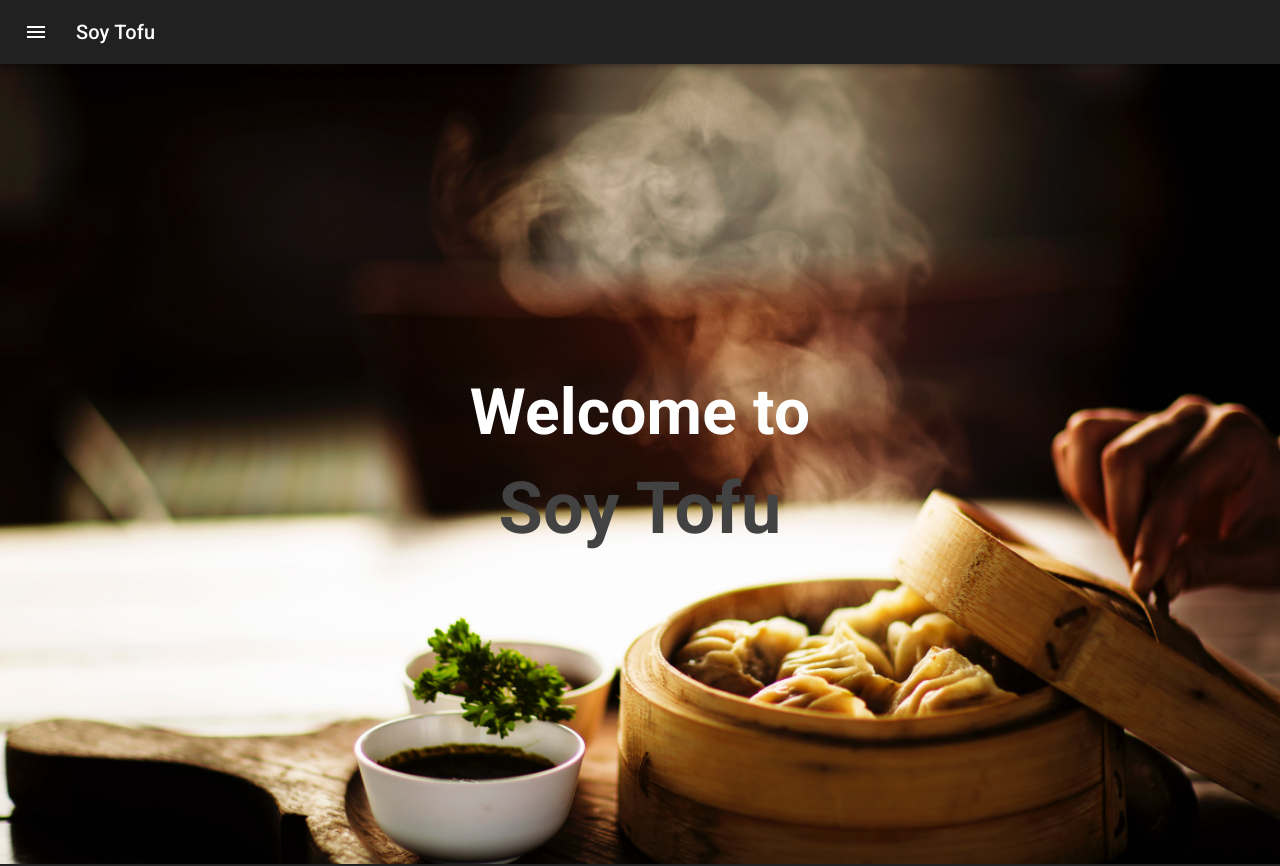
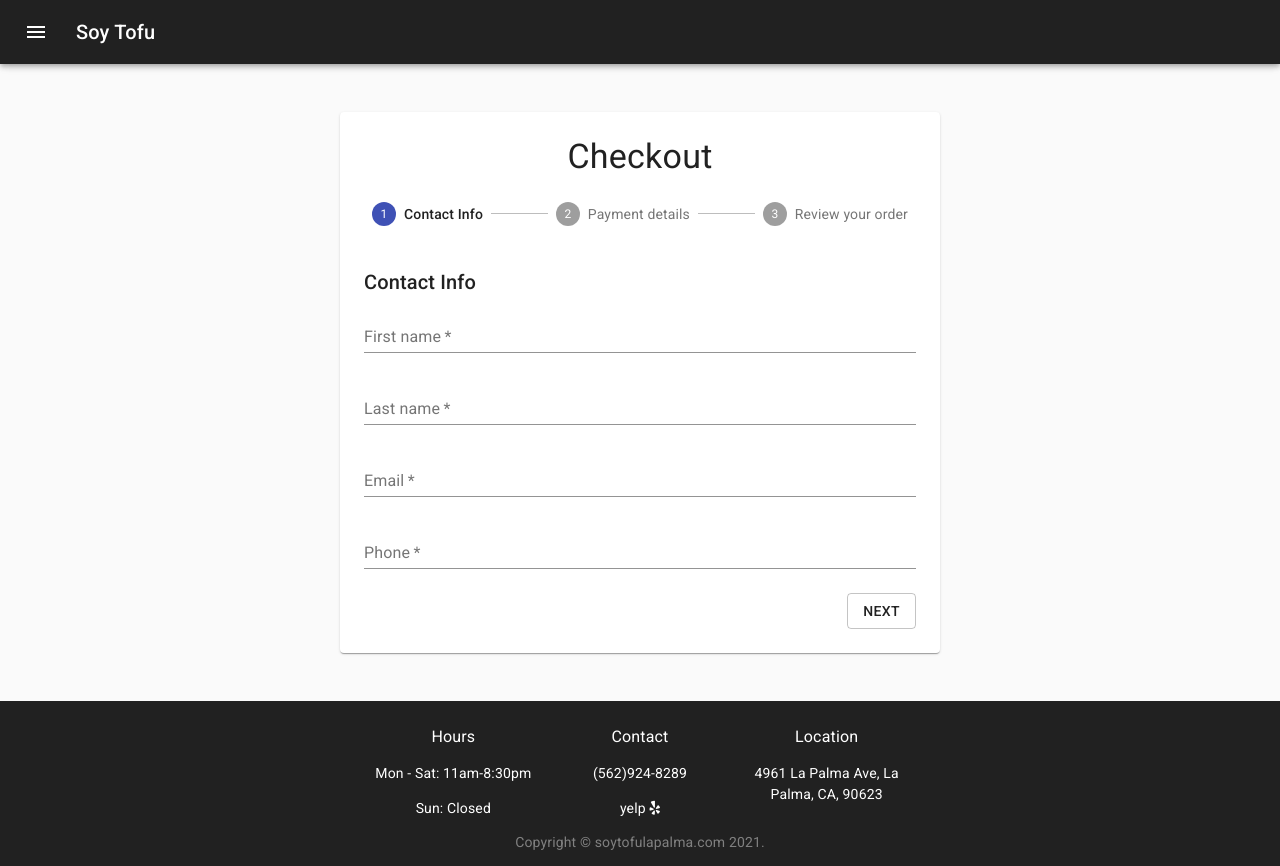
Before and after one commit to nickdmrco/Soy_Tofu, a React (Create React App) app in the folder celia/client/: page / in a window 1280 px wide. Shown: the top 866 px of the page. Built offline with nearby package versions, Linux system fonts and the light colour scheme; the HTML template or start-up script is replaced by a standard one.

Commit message:
checkout

```diff
--- a/celia/client/src/App.js
+++ b/celia/client/src/App.js
@@ -1,13 +1,15 @@
 import Navbar from './components/Navbar'
 import Footer from './components/Footer'
-import Landing from './Landing.js'
+// import Landing from './Landing.js'
+import Checkout from './Checkout.js'
 
 
 const App = () => {
   return (
     <>
       <Navbar></Navbar>
-      <Landing></Landing>
+      {/* <Landing></Landing> */}
+      <Checkout></Checkout>
       <Footer></Footer>
     </>
   )
--- a/celia/client/src/Checkout.js
+++ b/celia/client/src/Checkout.js
@@ -1,5 +1,5 @@
 import React from 'react'
-import { makeStyles } from '@material-ui/core/styles'
+import { makeStyles} from '@material-ui/core/styles'
 import Paper from '@material-ui/core/Paper'
 import Stepper from '@material-ui/core/Stepper'
 import Step from '@material-ui/core/Step'
@@ -81,6 +81,7 @@ const Checkout = () => {
           <Typography component="h1" variant="h4" align="center">
             Checkout
           </Typography>
+
           <Stepper activeStep={activeStep} className={classes.stepper}>
               {steps.map((label) => (
                 <Step key={label}>
@@ -88,6 +89,7 @@ const Checkout = () => {
                 </Step>
               ))}
             </Stepper>
+
           <React.Fragment>
             {activeStep === steps.length ? (
               <React.Fragment>
@@ -109,8 +111,7 @@ const Checkout = () => {
                       </Button>
                     )}
                     <Button
-                      variant="contained"
-                      color="primary"
+                      variant="outlined"
                       onClick={handleNext}
                       className={classes.button}
                     >
--- a/celia/client/src/components/ContactInfo/ContactInfo.js
+++ b/celia/client/src/components/ContactInfo/ContactInfo.js
@@ -10,7 +10,7 @@ export default function ContactInfo() {
         Contact Info
       </Typography>
       <Grid container spacing={3}>
-        <Grid item xs={12} sm={6}>
+        <Grid item xs={12}>
           <TextField
             required
             id="firstName"
@@ -20,7 +20,7 @@ export default function ContactInfo() {
             autoComplete="given-name"
           />
         </Grid>
-        <Grid item xs={12} sm={6}>
+        <Grid item xs={12}>
           <TextField
             required
             id="lastName"
@@ -30,7 +30,7 @@ export default function ContactInfo() {
             autoComplete="family-name"
           />
         </Grid>
-        <Grid item xs={12} sm={6}>
+        <Grid item xs={12}>
           <TextField
             required
             id="email"
@@ -40,7 +40,7 @@ export default function ContactInfo() {
             autoComplete="email"
           />
         </Grid>
-        <Grid item xs={12} sm={6}>
+        <Grid item xs={12}>
           <TextField
             required
             id="phone"
--- a/celia/client/src/components/PaymentForm/PaymentForm.js
+++ b/celia/client/src/components/PaymentForm/PaymentForm.js
@@ -10,10 +10,10 @@ export default function PaymentForm() {
         Payment method
       </Typography>
       <Grid container spacing={3}>
-        <Grid item xs={12} md={6}>
+        <Grid item xs={12} md={12} xl={12}>
           <TextField required id="cardName" label="Name on card" fullWidth autoComplete="cc-name" />
         </Grid>
-        <Grid item xs={12} md={6}>
+        <Grid item xs={12} md={12} xl={12}>
           <TextField
             required
             id="cardNumber"
@@ -22,20 +22,20 @@ export default function PaymentForm() {
             autoComplete="cc-number"
           />
         </Grid>
-        <Grid item xs={12} md={6}>
+        <Grid item xs={12} md={6} xl={12}>
           <TextField required id="expDate" label="Expiration" fullWidth autoComplete="cc-exp" />
         </Grid>
-        <Grid item xs={12} md={6}>
+        <Grid item xs={12} md={6} xl={12}>
           <TextField
             required
             id="cvv"
             label="CVV"
-            helperText="Last three digits on signature strip"
+            // helperText="Last three digits on signature strip"
             fullWidth
             autoComplete="cc-csc"
           />
         </Grid>
-        <Grid item xs={12} md={6}>
+        <Grid item xs={12} md={6} xl={12}>
           <TextField
             required
             id="zip"
--- a/celia/client/src/components/ReviewForm/ReviewForm.js
+++ b/celia/client/src/components/ReviewForm/ReviewForm.js
@@ -11,14 +11,14 @@ const products = [
   { name: 'Product 2', desc: 'Another thing', price: '$3.45' },
   { name: 'Product 3', desc: 'Something else', price: '$6.51' },
   { name: 'Product 4', desc: 'Best thing of all', price: '$14.11' },
-  { name: 'Shipping', desc: '', price: 'Free' },
+  { name: 'Pick Up', desc: '', price: 'Free' },
 ];
-const addresses = ['1 Material-UI Drive', 'Reactville', 'Anytown', '99999', 'USA'];
+const phone = ['123-456-7890'];
 const payments = [
-  { name: 'Card type', detail: 'Visa' },
-  { name: 'Card holder', detail: 'Mr John Smith' },
-  { name: 'Card number', detail: 'xxxx-xxxx-xxxx-1234' },
-  { name: 'Expiry date', detail: '04/2024' },
+  { name: 'Card Type:', detail: 'Visa' },
+  { name: 'Card Holder:', detail: 'Mr John Smith' },
+  { name: 'Card Number:', detail: 'xxxx-xxxx-xxxx-1234' },
+  { name: 'Expiration Date:', detail: '04/2024' },
 ];
 
 const useStyles = makeStyles((theme) => ({
@@ -58,10 +58,10 @@ export default function Review() {
       <Grid container spacing={2}>
         <Grid item xs={12} sm={6}>
           <Typography variant="h6" gutterBottom className={classes.title}>
-            Shipping
+            PIck Up
           </Typography>
           <Typography gutterBottom>John Smith</Typography>
-          <Typography gutterBottom>{addresses.join(', ')}</Typography>
+          <Typography gutterBottom>{phone}</Typography>
         </Grid>
         <Grid item container direction="column" xs={12} sm={6}>
           <Typography variant="h6" gutterBottom className={classes.title}>
```
Also changed, not shown: 1 other file (tests, documents, lock files or other folders). Lines whose indentation alone changed are shown as unchanged.
